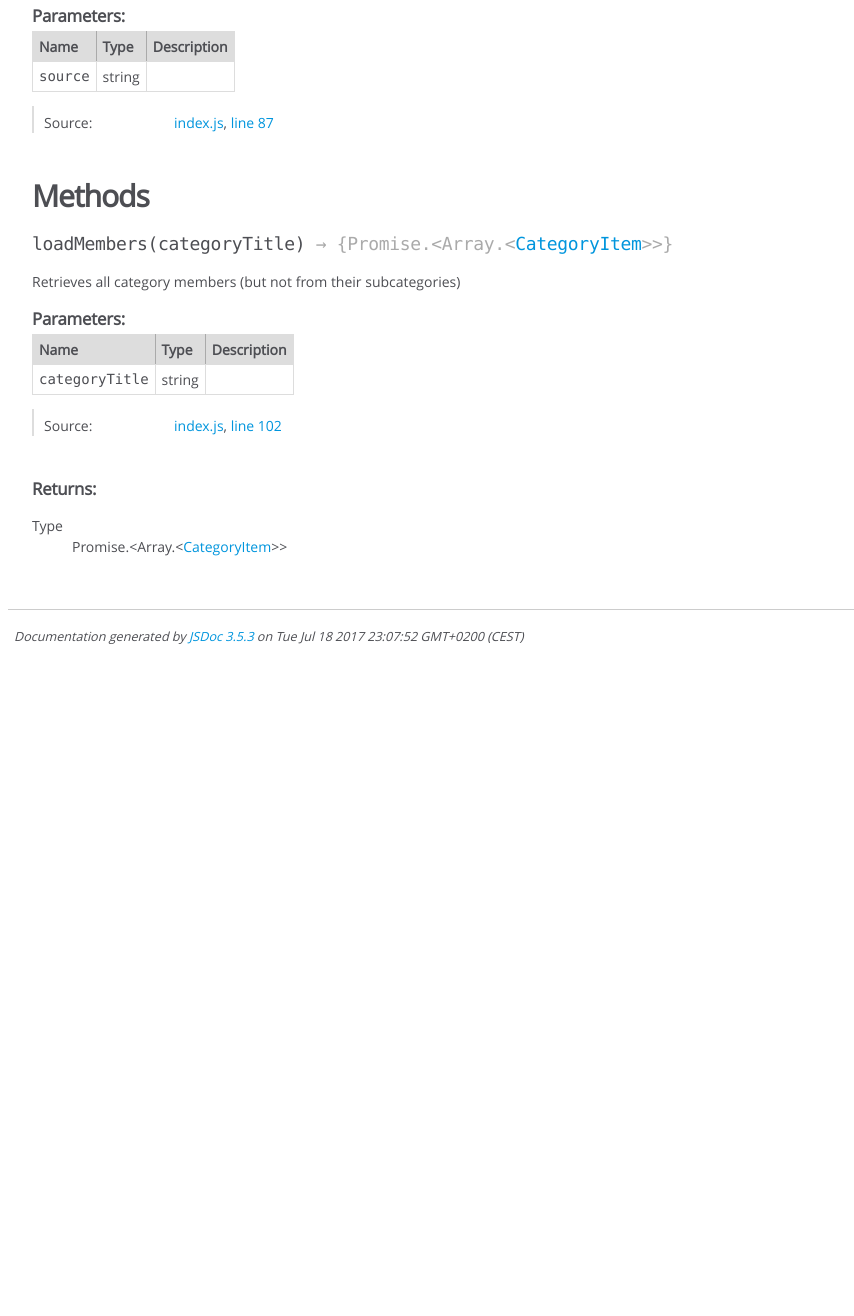
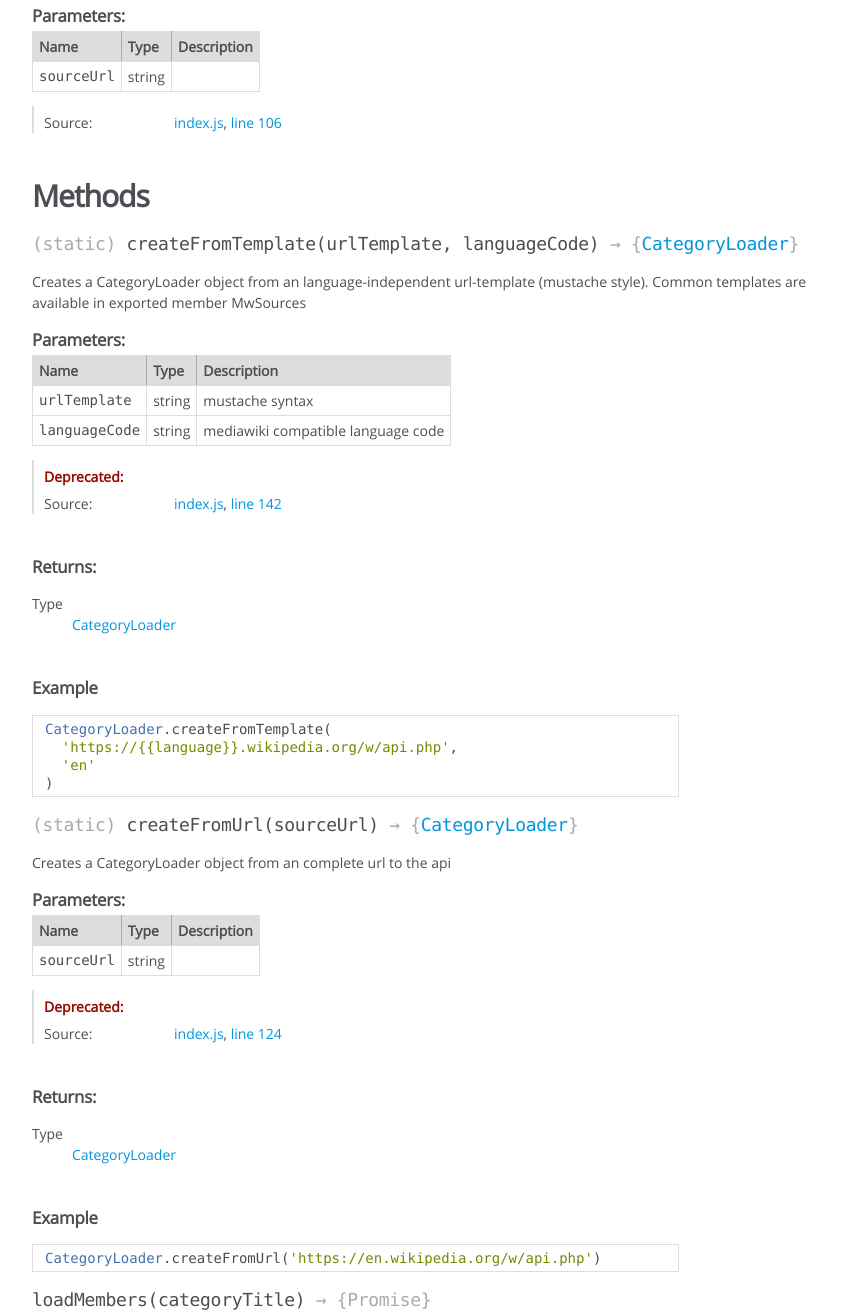
Before and after one commit to eisverticker/mw-category, a website: page docs/CategoryLoader.html in a window 1280 px wide. Shown: the part 362-1678 px from the top of the page, without its empty margins (0-854 px from the left). Before the commit the page ends 1023 px from the top, so only its background shows below. Drawn offline with Linux system fonts and the light colour scheme.

Commit message:
docs: updated jsdoc

```diff
--- a/docs/CategoryLoader.html
+++ b/docs/CategoryLoader.html
@@ -28,7 +28,7 @@
 
 <header>
 
-        <h2><span class="attribs"><span class="type-signature"></span></span>CategoryLoader<span class="signature">(source)</span><span class="type-signature"></span></h2>
+        <h2><span class="attribs"><span class="type-signature"></span></span>CategoryLoader<span class="signature">(sourceUrl)</span><span class="type-signature"></span></h2>
 
             <div class="class-description">Encapsulates utility methods for a given mediawiki-compatible source</div>
 
@@ -45,7 +45,7 @@
 
 
 
-    <h4 class="name" id="CategoryLoader"><span class="type-signature"></span>new CategoryLoader<span class="signature">(source)</span><span class="type-signature"></span></h4>
+    <h4 class="name" id="CategoryLoader"><span class="type-signature"></span>new CategoryLoader<span class="signature">(sourceUrl)</span><span class="type-signature"></span></h4>
 
 
 
@@ -53,7 +53,7 @@
 
 
 <div class="description">
-    Initalizes Category-Object by (saving source url)
+    Initalizes CategoryLoader class
 </div>
 
 
@@ -89,7 +89,7 @@
 
         <tr>
 
-                <td class="name"><code>source</code></td>
+                <td class="name"><code>sourceUrl</code></td>
 
 
             <td class="type">
@@ -146,7 +146,7 @@
 
     <dt class="tag-source">Source:</dt>
     <dd class="tag-source"><ul class="dummy"><li>
-        <a href="index.js.html">index.js</a>, <a href="index.js.html#line87">line 87</a>
+        <a href="index.js.html">index.js</a>, <a href="index.js.html#line106">line 106</a>
     </li></ul></dd>
 
 
@@ -200,7 +200,355 @@
 
 
 
-    <h4 class="name" id="loadMembers"><span class="type-signature"></span>loadMembers<span class="signature">(categoryTitle)</span><span class="type-signature"> &rarr; {Promise.&lt;Array.&lt;<a href="CategoryItem.html">CategoryItem</a>>>}</span></h4>
+    <h4 class="name" id=".createFromTemplate"><span class="type-signature">(static) </span>createFromTemplate<span class="signature">(urlTemplate, languageCode)</span><span class="type-signature"> &rarr; {<a href="CategoryLoader.html">CategoryLoader</a>}</span></h4>
+
+
+
+
+
+
+<div class="description">
+    Creates a CategoryLoader object from an language-independent
+url-template (mustache style).
+Common templates are available in exported member MwSources
+</div>
+
+
+
+
+
+
+
+
+
+    <h5>Parameters:</h5>
+
+
+<table class="params">
+    <thead>
+    <tr>
+
+        <th>Name</th>
+
+
+        <th>Type</th>
+
+
+
+
+
+        <th class="last">Description</th>
+    </tr>
+    </thead>
+
+    <tbody>
+
+
+        <tr>
+
+                <td class="name"><code>urlTemplate</code></td>
+
+
+            <td class="type">
+
+
+<span class="param-type">string</span>
+
+
+
+            </td>
+
+
+
+
+
+            <td class="description last">mustache syntax</td>
+        </tr>
+
+
+
+        <tr>
+
+                <td class="name"><code>languageCode</code></td>
+
+
+            <td class="type">
+
+
+<span class="param-type">string</span>
+
+
+
+            </td>
+
+
+
+
+
+            <td class="description last">mediawiki compatible language code</td>
+        </tr>
+
+
+    </tbody>
+</table>
+
+
+
+
+
+
+<dl class="details">
+
+
+
+
+
+
+
+
+
+
+
+
+
+
+
+
+        <dt class="important tag-deprecated">Deprecated:</dt><dd class="yes-def tag-deprecated"><ul class="dummy"><li>Yes</li></ul></dd>
+
+
+
+
+
+
+
+
+
+
+
+    <dt class="tag-source">Source:</dt>
+    <dd class="tag-source"><ul class="dummy"><li>
+        <a href="index.js.html">index.js</a>, <a href="index.js.html#line142">line 142</a>
+    </li></ul></dd>
+
+
+
+
+
+
+
+</dl>
+
+
+
+
+
+
+
+
+
+
+
+
+
+<h5>Returns:</h5>
+
+
+
+
+<dl>
+    <dt>
+        Type
+    </dt>
+    <dd>
+
+<span class="param-type"><a href="CategoryLoader.html">CategoryLoader</a></span>
+
+
+    </dd>
+</dl>
+
+
+
+
+
+
+    <h5>Example</h5>
+
+    <pre class="prettyprint"><code>CategoryLoader.createFromTemplate(
+  'https://{{language}}.wikipedia.org/w/api.php',
+  'en'
+)</code></pre>
+
+
+
+
+
+
+
+
+
+    <h4 class="name" id=".createFromUrl"><span class="type-signature">(static) </span>createFromUrl<span class="signature">(sourceUrl)</span><span class="type-signature"> &rarr; {<a href="CategoryLoader.html">CategoryLoader</a>}</span></h4>
+
+
+
+
+
+
+<div class="description">
+    Creates a CategoryLoader object from an complete url to the api
+</div>
+
+
+
+
+
+
+
+
+
+    <h5>Parameters:</h5>
+
+
+<table class="params">
+    <thead>
+    <tr>
+
+        <th>Name</th>
+
+
+        <th>Type</th>
+
+
+
+
+
+        <th class="last">Description</th>
+    </tr>
+    </thead>
+
+    <tbody>
+
+
+        <tr>
+
+                <td class="name"><code>sourceUrl</code></td>
+
+
+            <td class="type">
+
+
+<span class="param-type">string</span>
+
+
+
+            </td>
+
+
+
+
+
+            <td class="description last"></td>
+        </tr>
+
+
+    </tbody>
+</table>
+
+
+
+
+
+
+<dl class="details">
+
+
+
+
+
+
+
+
+
+
+
+
+
+
+
+
+        <dt class="important tag-deprecated">Deprecated:</dt><dd class="yes-def tag-deprecated"><ul class="dummy"><li>Yes</li></ul></dd>
+
+
+
+
+
+
+
+
+
+
+
+    <dt class="tag-source">Source:</dt>
+    <dd class="tag-source"><ul class="dummy"><li>
+        <a href="index.js.html">index.js</a>, <a href="index.js.html#line124">line 124</a>
+    </li></ul></dd>
+
+
+
+
+
+
+
+</dl>
+
+
+
+
+
+
+
+
+
+
+
+
+
+<h5>Returns:</h5>
+
+
+
+
+<dl>
+    <dt>
+        Type
+    </dt>
+    <dd>
+
+<span class="param-type"><a href="CategoryLoader.html">CategoryLoader</a></span>
+
+
+    </dd>
+</dl>
+
+
+
+
+
+
+    <h5>Example</h5>
+
+    <pre class="prettyprint"><code>CategoryLoader.createFromUrl('https://en.wikipedia.org/w/api.php')</code></pre>
+
+
+
+
+
+
+
+
+
+    <h4 class="name" id="loadMembers"><span class="type-signature"></span>loadMembers<span class="signature">(categoryTitle)</span><span class="type-signature"> &rarr; {Promise}</span></h4>
 
 
 
@@ -301,7 +649,7 @@
 
     <dt class="tag-source">Source:</dt>
     <dd class="tag-source"><ul class="dummy"><li>
-        <a href="index.js.html">index.js</a>, <a href="index.js.html#line102">line 102</a>
+        <a href="index.js.html">index.js</a>, <a href="index.js.html#line153">line 153</a>
     </li></ul></dd>
 
 
@@ -327,6 +675,10 @@
 <h5>Returns:</h5>
 
 
+<div class="param-desc">
+    Array of type CategoryItem
+</div>
+
 
 
 <dl>
@@ -335,7 +687,7 @@
     </dt>
     <dd>
 
-<span class="param-type">Promise.&lt;Array.&lt;<a href="CategoryItem.html">CategoryItem</a>>></span>
+<span class="param-type">Promise</span>
 
 
     </dd>
@@ -369,7 +721,7 @@
 <br class="clear">
 
 <footer>
-    Documentation generated by <a href="https://github.com/jsdoc3/jsdoc">JSDoc 3.5.3</a> on Tue Jul 18 2017 23:07:52 GMT+0200 (CEST)
+    Documentation generated by <a href="https://github.com/jsdoc3/jsdoc">JSDoc 3.5.3</a> on Wed Jul 19 2017 15:56:08 GMT+0200 (CEST)
 </footer>
 
 <script> prettyPrint(); </script>
```
Also changed, not shown: docs/CategoryItem.html (+2 -2 lines), docs/global.html (+3 -3 lines), docs/index.html (+1 -1 lines), docs/index.js.html (+80 -50 lines), docs/module-mw-category.html (+2 -2 lines).
